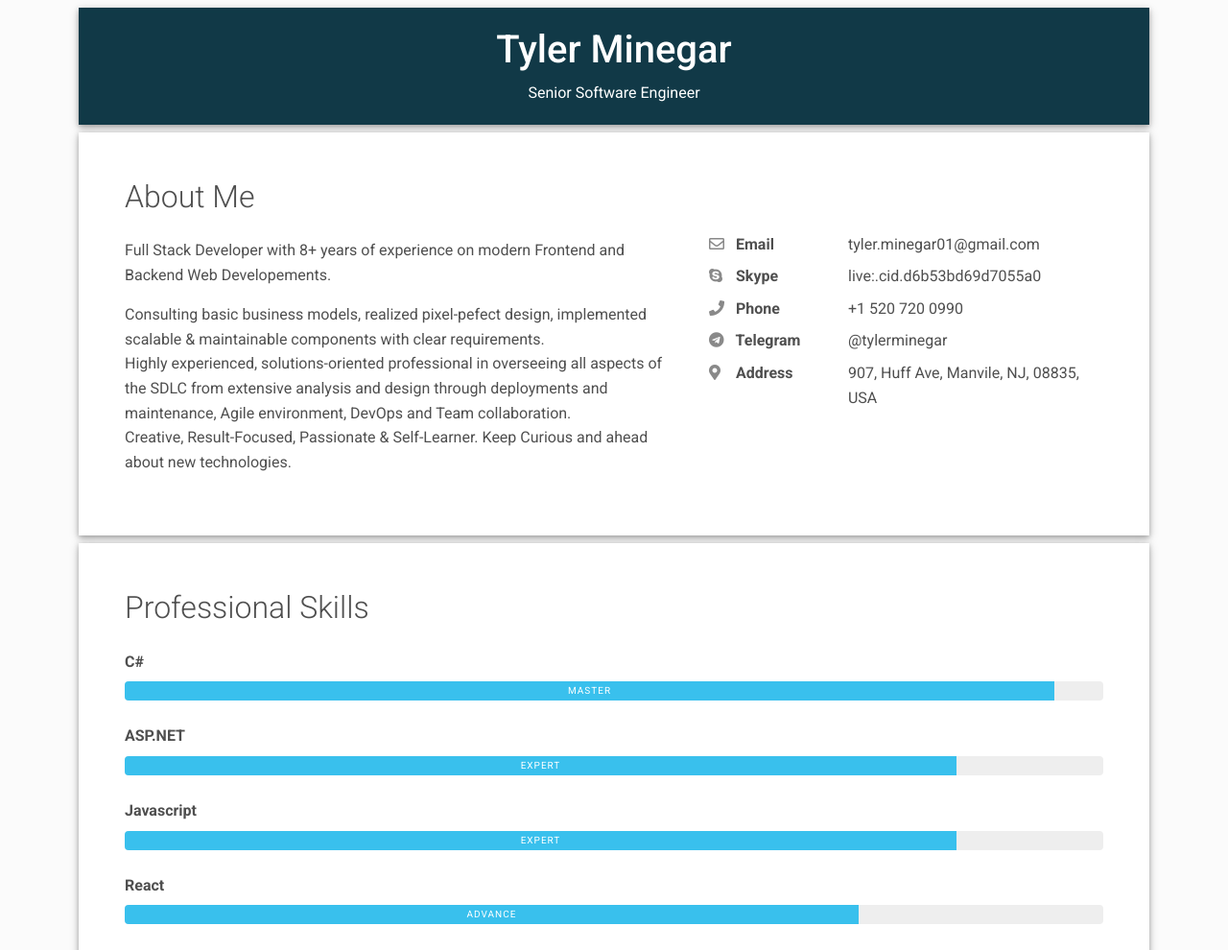
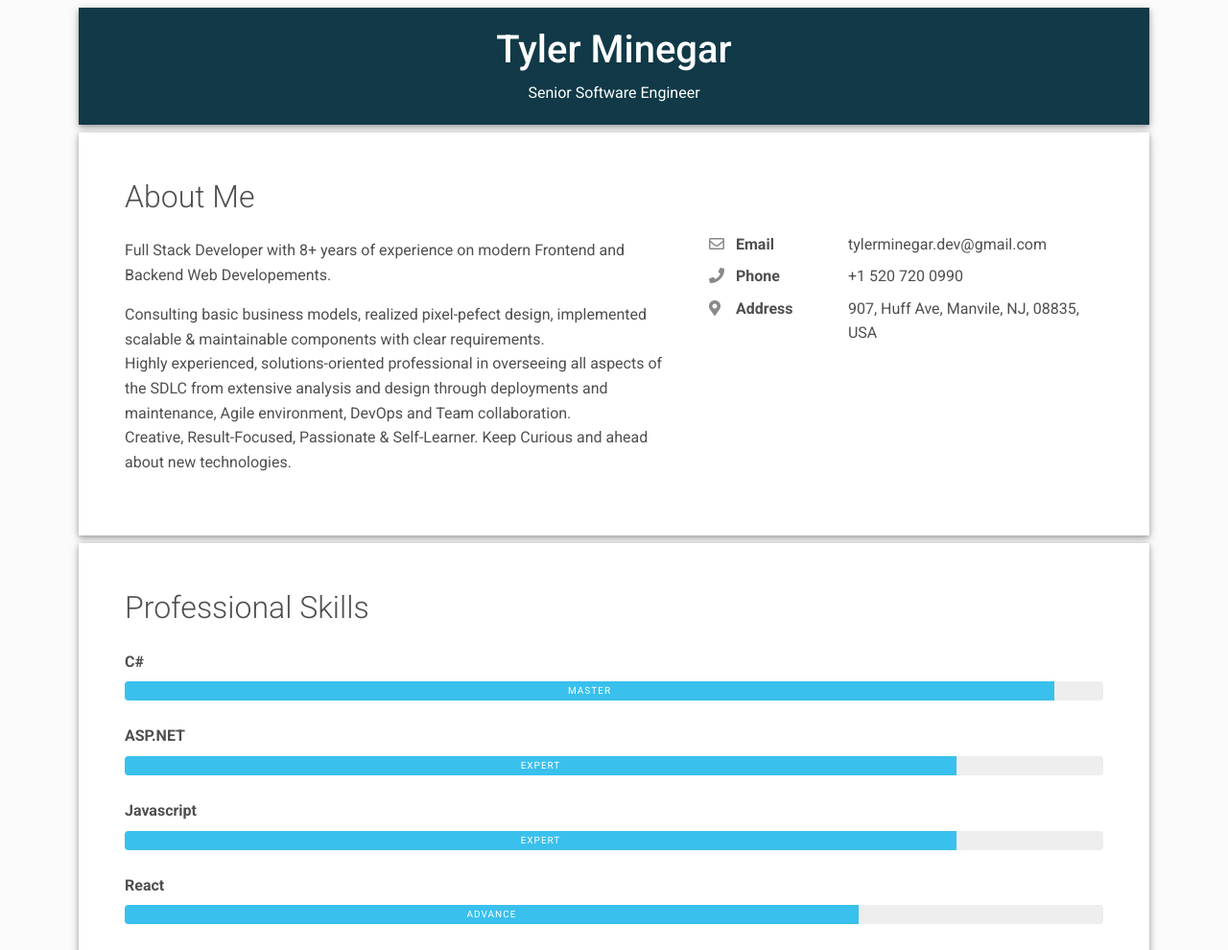
Before and after one commit to TylerMinegar/TylerMinegar.github.io, a plain HTML site: page index.html in a window 1280 px wide. Shown: the top 990 px of the page at 96% size. Drawn offline with Linux system fonts and the light colour scheme.

Commit message:
update email

```diff
--- a/index.html
+++ b/index.html
@@ -72,14 +72,7 @@
                         style="width:24px;opacity:0.85;"></i> Email</div>
                   </div>
                   <div class="col-sm-8">
-                    <div class="pb-2">tyler.minegar01@gmail.com</div>
-                  </div>
-                  <div class="col-sm-4">
-                    <div class="pb-2 fw-bolder"><i class="fab fa-skype pe-2 text-muted"
-                        style="width:24px;opacity:0.85;"></i> Skype</div>
-                  </div>
-                  <div class="col-sm-8">
-                    <div class="pb-2">live:.cid.d6b53bd69d7055a0</div>
+                    <div class="pb-2">tylerminegar.dev@gmail.com</div>
                   </div>
                   <div class="col-sm-4">
                     <div class="pb-2 fw-bolder"><i class="fas fa-phone pe-2 text-muted"
@@ -87,13 +80,6 @@
                   </div>
                   <div class="col-sm-8">
                     <div class="pb-2">+1 520 720 0990</div>
-                  </div>
-                  <div class="col-sm-4">
-                    <div class="pb-2 fw-bolder"><i class="fab fa-telegram pe-2 text-muted"
-                        style="width:24px;opacity:0.85;"></i> Telegram</div>
-                  </div>
-                  <div class="col-sm-8">
-                    <div class="pb-2">@tylerminegar</div>
                   </div>
                   <div class="col-sm-4">
                     <div class="pb-2 fw-bolder"><i class="fas fa-map-marker-alt pe-2 text-muted"
```
